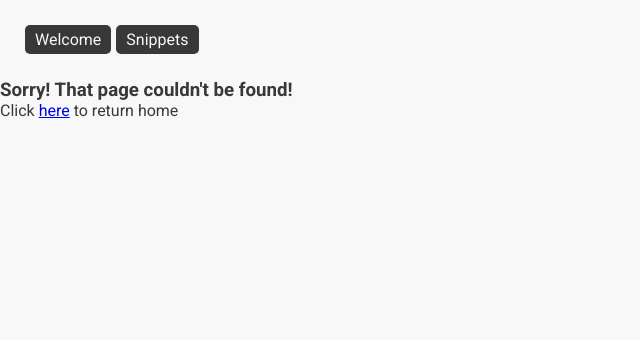
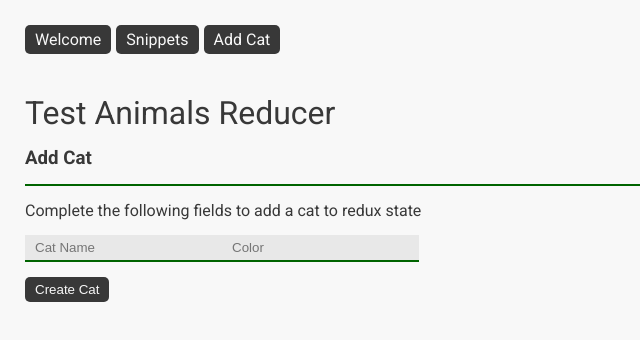
Before and after one commit to trevorkirpaul/Webpack_React_config, a React app: page /add-cat in a window 1280 px wide. Shown: the top 340 px of the page, without its empty margins (0-640 px from the left). Built offline with nearby package versions, Linux system fonts and the light colour scheme.

Commit message:
implemented redux and test reducer. Implemented babel-spread

```diff
--- a/package.json
+++ b/package.json
@@ -15,6 +15,7 @@
     "babel-eslint": "^8.2.1",
     "babel-loader": "^7.1.2",
     "babel-plugin-transform-class-properties": "^6.24.1",
+    "babel-plugin-transform-object-rest-spread": "^6.26.0",
     "babel-preset-env": "^1.6.1",
     "babel-preset-react": "^6.24.1",
     "clean-webpack-plugin": "^0.1.18",
@@ -31,13 +32,16 @@
     "html-webpack-plugin": "^2.30.1",
     "react": "^16.2.0",
     "react-dom": "^16.2.0",
+    "redux": "^3.7.2",
     "sass-loader": "^6.0.6",
     "webpack": "^3.11.0",
     "webpack-dev-server": "^2.11.1"
   },
   "dependencies": {
     "node-sass": "^4.7.2",
+    "react-redux": "^5.0.7",
     "react-router-dom": "^4.2.2",
+    "redux-devtools": "^3.4.1",
     "styled-components": "^3.1.6"
   }
 }
--- /dev/null
+++ b/src/actions/animals.js
@@ -0,0 +1,7 @@
+export const createAnimal = (name, color) => ({
+  type: 'ANIMALS:CREATE',
+  cat: {
+    name,
+    color,
+  },
+});
--- a/src/components/App.js
+++ b/src/components/App.js
@@ -1,6 +1,14 @@
 import React from 'react';
+import { Provider } from 'react-redux';
+import configStore from '../configureStore';
 import AppRouter from './router/AppRouter';
 
+const store = configStore();
+
 export default () => {
-  return <AppRouter />;
+  return (
+    <Provider store={store}>
+      <AppRouter />
+    </Provider>
+  );
 };
--- a/src/components/header/Header.js
+++ b/src/components/header/Header.js
@@ -1,13 +1,13 @@
-import React from 'react'
-import styled from 'styled-components'
-import { Link } from 'react-router-dom'
+import React from 'react';
+import styled from 'styled-components';
+import { Link } from 'react-router-dom';
 
 // STYLES
 const Wrapper = styled.nav`
   display: flex;
   margin: 10px;
   padding: 15px;
-`
+`;
 const Button = styled(Link)`
   text-decoration: none;
   background: #383838;
@@ -21,13 +21,14 @@ const Button = styled(Link)`
   }
 
   margin-right: 5px;
-`
+`;
 
 export default () => {
   return (
     <Wrapper>
       <Button to="/">Welcome</Button>
       <Button to="/snippets">Snippets</Button>
+      <Button to="/add-cat">Add Cat</Button>
     </Wrapper>
-  )
-}
+  );
+};
--- a/src/components/router/AppRouter.js
+++ b/src/components/router/AppRouter.js
@@ -1,9 +1,10 @@
-import React from 'react'
-import { BrowserRouter, Switch, Route } from 'react-router-dom'
-import Header from '../header/Header'
-import Welcome from '../welcome/Welcome'
-import Snippets from '../snippets/Snippets'
-import NotFound from '../404/NotFound'
+import React from 'react';
+import { BrowserRouter, Switch, Route } from 'react-router-dom';
+import Header from '../header/Header';
+import Welcome from '../welcome/Welcome';
+import Snippets from '../snippets/Snippets';
+import Cat from '../testReducer/AnimalContainer';
+import NotFound from '../404/NotFound';
 
 export default () => {
   return (
@@ -11,11 +12,12 @@ export default () => {
       <div>
         <Header />
         <Switch>
+          <Route exact path="/add-cat" component={Cat} />
           <Route exact path="/snippets" component={Snippets} />
           <Route exact path="/" component={Welcome} />
           <Route component={NotFound} />
         </Switch>
       </div>
     </BrowserRouter>
-  )
-}
+  );
+};
--- /dev/null
+++ b/src/components/testReducer/AnimalContainer.js
@@ -0,0 +1,43 @@
+import React, { Component } from 'react';
+import { connect } from 'react-redux';
+import { createAnimal } from '../../actions/animals';
+import Cat from './Cat';
+
+export class AnimalContainer extends Component {
+  constructor(props) {
+    super(props);
+    this.state = {
+      name: '',
+      color: '',
+    };
+  }
+  handleSubmit = () => {
+    const { name, color } = this.state;
+
+    if (name !== '' && color !== '') {
+      this.props.createAnimal(name, color);
+      this.setState(() => ({ name: '', color: '' }));
+    }
+  };
+  handleOnChange = e => {
+    const value = e.target.value;
+    const name = e.target.name;
+    this.setState({ [name]: value });
+  };
+  render() {
+    return (
+      <Cat
+        handleSubmit={this.handleSubmit}
+        handleOnChange={this.handleOnChange}
+        name={this.state.name}
+        color={this.state.color}
+      />
+    );
+  }
+}
+
+const mapDispatchToProps = dispatch => ({
+  createAnimal: (name, color) => dispatch(createAnimal(name, color)),
+});
+
+export default connect(null, mapDispatchToProps)(AnimalContainer);
--- /dev/null
+++ b/src/components/testReducer/Cat.js
@@ -0,0 +1,57 @@
+import React from 'react';
+import styled from 'styled-components';
+import { Wrapper, TitlePanel, Title, SubTitle, Body } from '../welcome/Welcome';
+
+const FieldWrapper = styled.div`
+  margin-bottom: 15px;
+`;
+const Input = styled.input`
+  display: inline-block;
+  border: none;
+  border-bottom: 2px solid darkgreen;
+  background: #e8e8e8;
+  color: #383838;
+  padding: 5px 10px;
+`;
+
+const SubmitButton = styled.button`
+  display: inline-block;
+  padding: 5px 10px;
+  border: none;
+  border-radius: 5px;
+  background: #383838;
+  color: #f8f8f8;
+
+  &:hover {
+    cursor: pointer;
+  }
+`;
+
+export default ({ handleOnChange, handleSubmit, name, color }) => {
+  return (
+    <Wrapper>
+      <TitlePanel>
+        <Title>Test Animals Reducer</Title>
+        <SubTitle>Add Cat</SubTitle>
+      </TitlePanel>
+      <Body>Complete the following fields to add a cat to redux state</Body>
+      <FieldWrapper>
+        <Input
+          type="text"
+          placeholder="Cat Name"
+          name="name"
+          value={name}
+          onChange={handleOnChange}
+        />
+        <Input
+          type="text"
+          placeholder="Color"
+          name="color"
+          value={color}
+          onChange={handleOnChange}
+        />
+      </FieldWrapper>
+      <SubmitButton onClick={handleSubmit}>Create Cat</SubmitButton>
+    </Wrapper>
+  );
+};
--- /dev/null
+++ b/src/configureStore.js
@@ -0,0 +1,14 @@
+import { createStore, combineReducers, compose } from 'redux';
+import animals from './reducers/animals';
+
+const composeEnhancers = window.__REDUX_DEVTOOLS_EXTENSION_COMPOSE__ || compose;
+
+export default () => {
+  const store = createStore(
+    combineReducers({
+      animals,
+    }),
+    composeEnhancers()
+  );
+  return store;
+};
--- /dev/null
+++ b/src/reducers/animals.js
@@ -0,0 +1,15 @@
+const defaultState = {
+  cats: [],
+};
+
+export default (state = defaultState, action) => {
+  switch (action.type) {
+    case 'ANIMALS:CREATE':
+      return {
+        ...state,
+        cats: [...state.cats, action.cat],
+      };
+    default:
+      return state;
+  }
+};
--- a/webpack.config.js
+++ b/webpack.config.js
@@ -14,6 +14,7 @@ module.exports = {
     path: path.resolve(__dirname, 'dist'),
     filename: '[name].js',
   },
+  devtool: 'incline-source-map',
   devServer: {
     contentBase: './dist',
     historyApiFallback: true,
```
Also changed, not shown: .babelrc, 1 other file (tests, documents, lock files or other folders).
